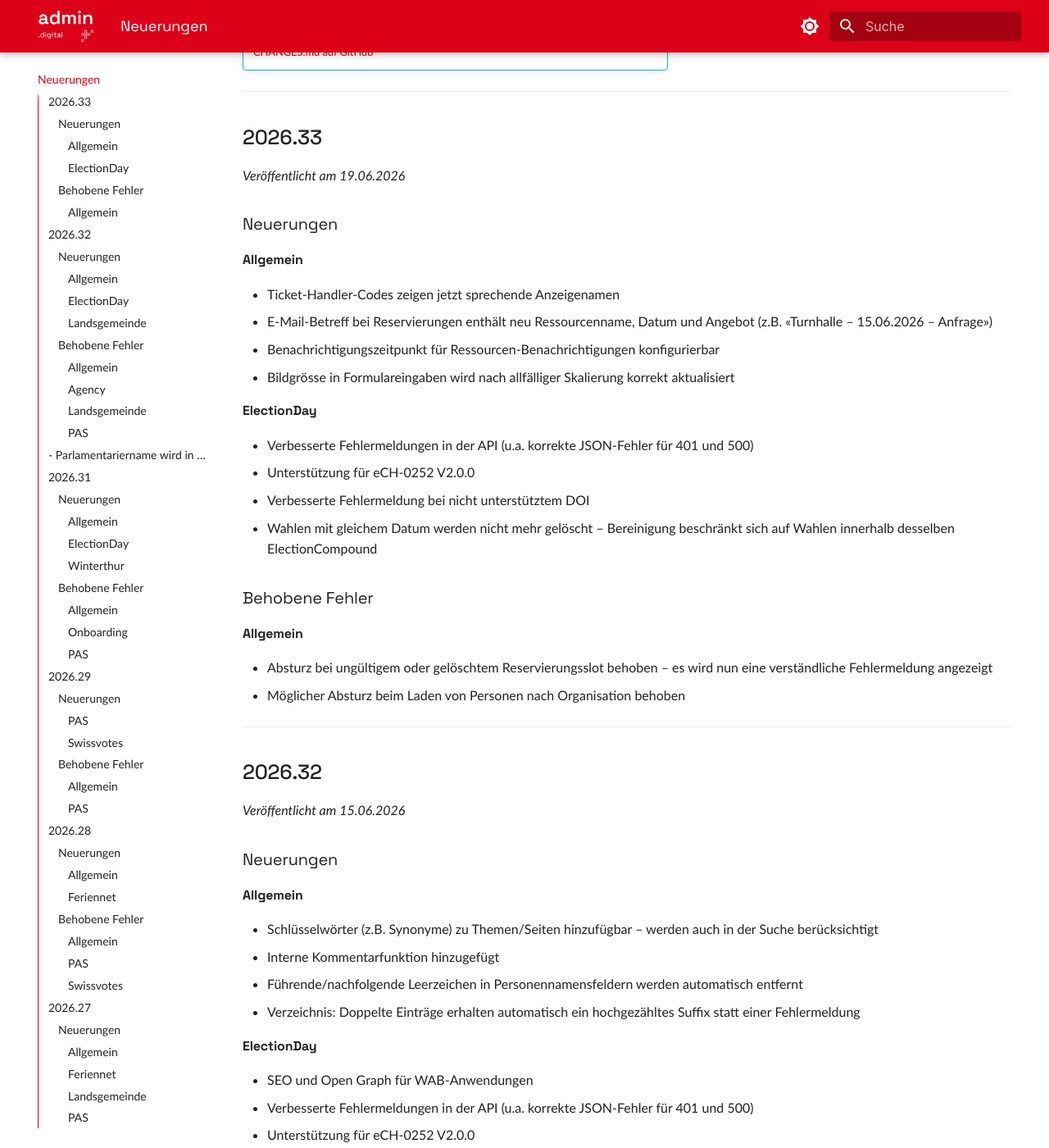
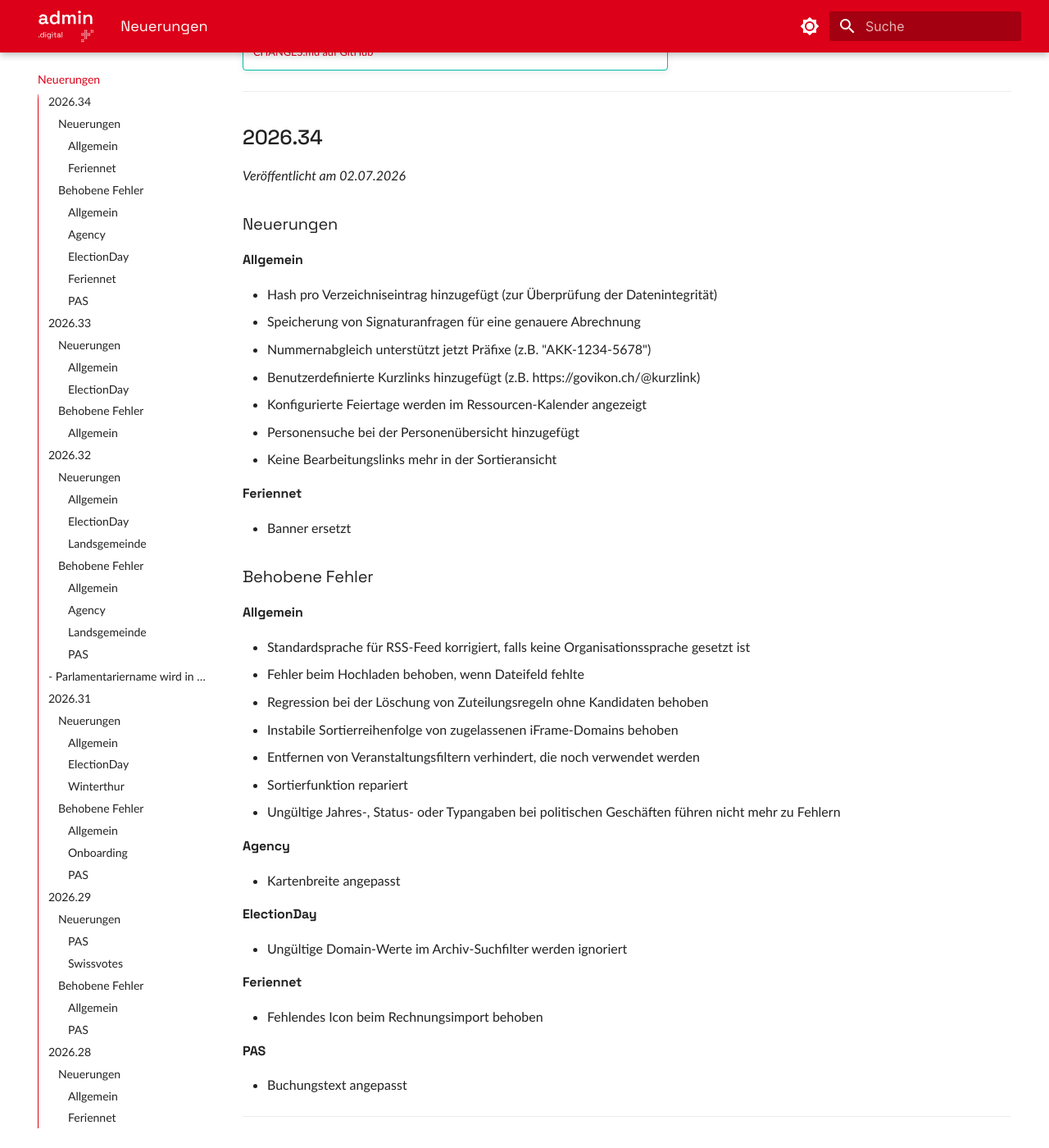
Before and after one commit to seantis/docs-admin-digital, an MkDocs documentation site: the page built from content/neuerungen/index.md, in a window 1280 px wide and 1400 px high, scrolled down 278 px. Shown: the whole window at 82% size. Built offline with MkDocs 1.6.1 and Material for MkDocs 9.7.7, drawn with Linux system fonts in a browser that asks for light colours.

Commit message:
Add release notes

```diff
--- a/content/neuerungen/index.md
+++ b/content/neuerungen/index.md
@@ -7,6 +7,44 @@ description: Aktuelle Änderungen und neue Funktionen von admin.digital
 
 !!! tip "Komplettes Changelog"
     Entwickler:innen können hier das komplette technische Changelog nachlesen: [CHANGES.md auf GitHub](https://github.com/OneGov/onegov-cloud/blob/master/CHANGES.md)
+---
+## 2026.34
+*Veröffentlicht am 02.07.2026*
+
+### Neuerungen
+#### Allgemein
+- Hash pro Verzeichniseintrag hinzugefügt (zur Überprüfung der Datenintegrität)
+- Speicherung von Signaturanfragen für eine genauere Abrechnung
+- Nummernabgleich unterstützt jetzt Präfixe (z.B. "AKK-1234-5678")
+- Benutzerdefinierte Kurzlinks hinzugefügt (z.B. https://govikon.ch/@kurzlink)
+- Konfigurierte Feiertage werden im Ressourcen-Kalender angezeigt
+- Personensuche bei der Personenübersicht hinzugefügt
+- Keine Bearbeitungslinks mehr in der Sortieransicht
+
+#### Feriennet
+- Banner ersetzt
+
+### Behobene Fehler
+#### Allgemein
+- Standardsprache für RSS-Feed korrigiert, falls keine Organisationssprache gesetzt ist
+- Fehler beim Hochladen behoben, wenn Dateifeld fehlte
+- Regression bei der Löschung von Zuteilungsregeln ohne Kandidaten behoben
+- Instabile Sortierreihenfolge von zugelassenen iFrame-Domains behoben
+- Entfernen von Veranstaltungsfiltern verhindert, die noch verwendet werden
+- Sortierfunktion repariert
+- Ungültige Jahres-, Status- oder Typangaben bei politischen Geschäften führen nicht mehr zu Fehlern
+
+#### Agency
+- Kartenbreite angepasst
+
+#### ElectionDay
+- Ungültige Domain-Werte im Archiv-Suchfilter werden ignoriert
+
+#### Feriennet
+- Fehlendes Icon beim Rechnungsimport behoben
+
+#### PAS
+- Buchungstext angepasst
 
 ---
 ## 2026.33
```
